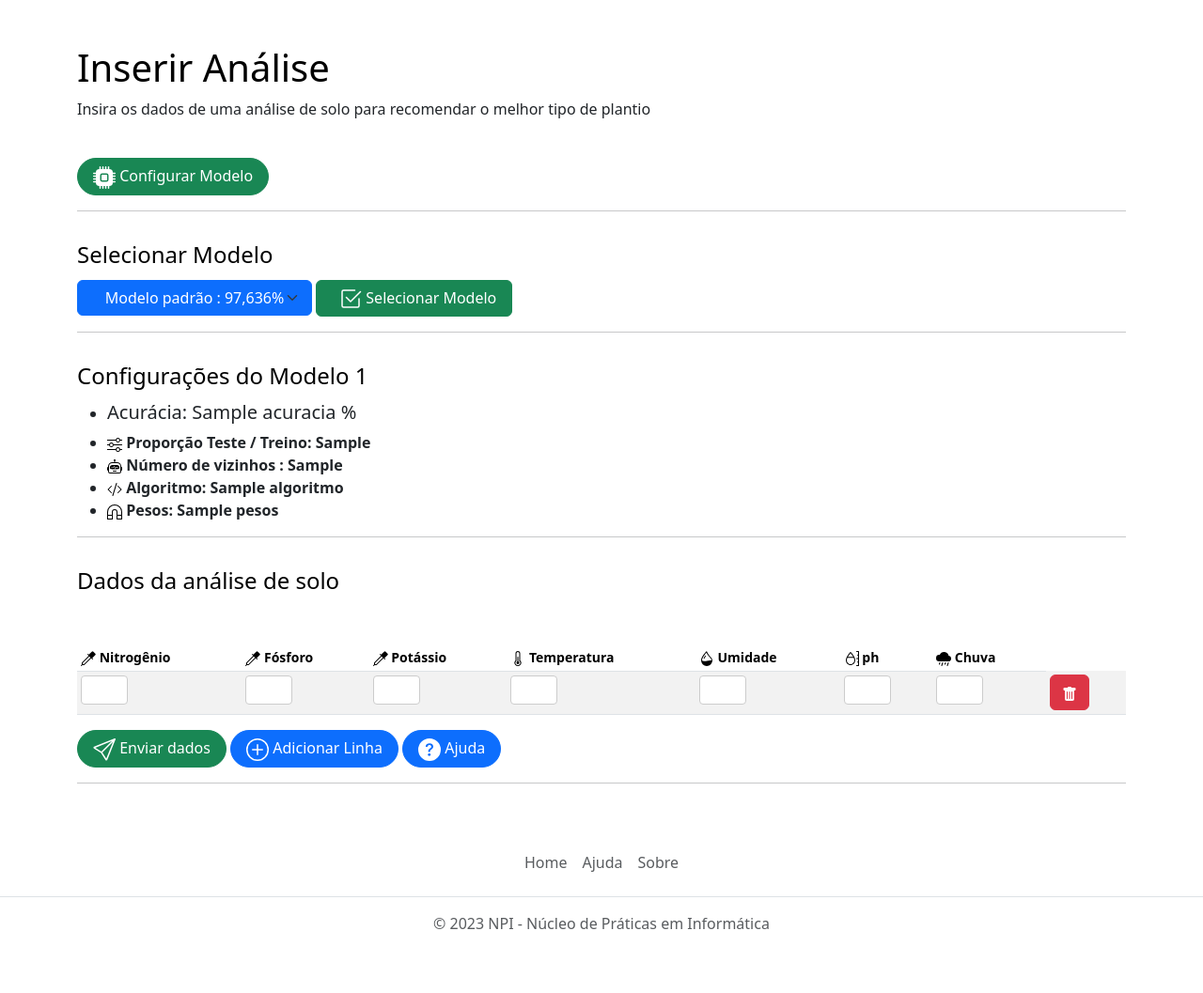
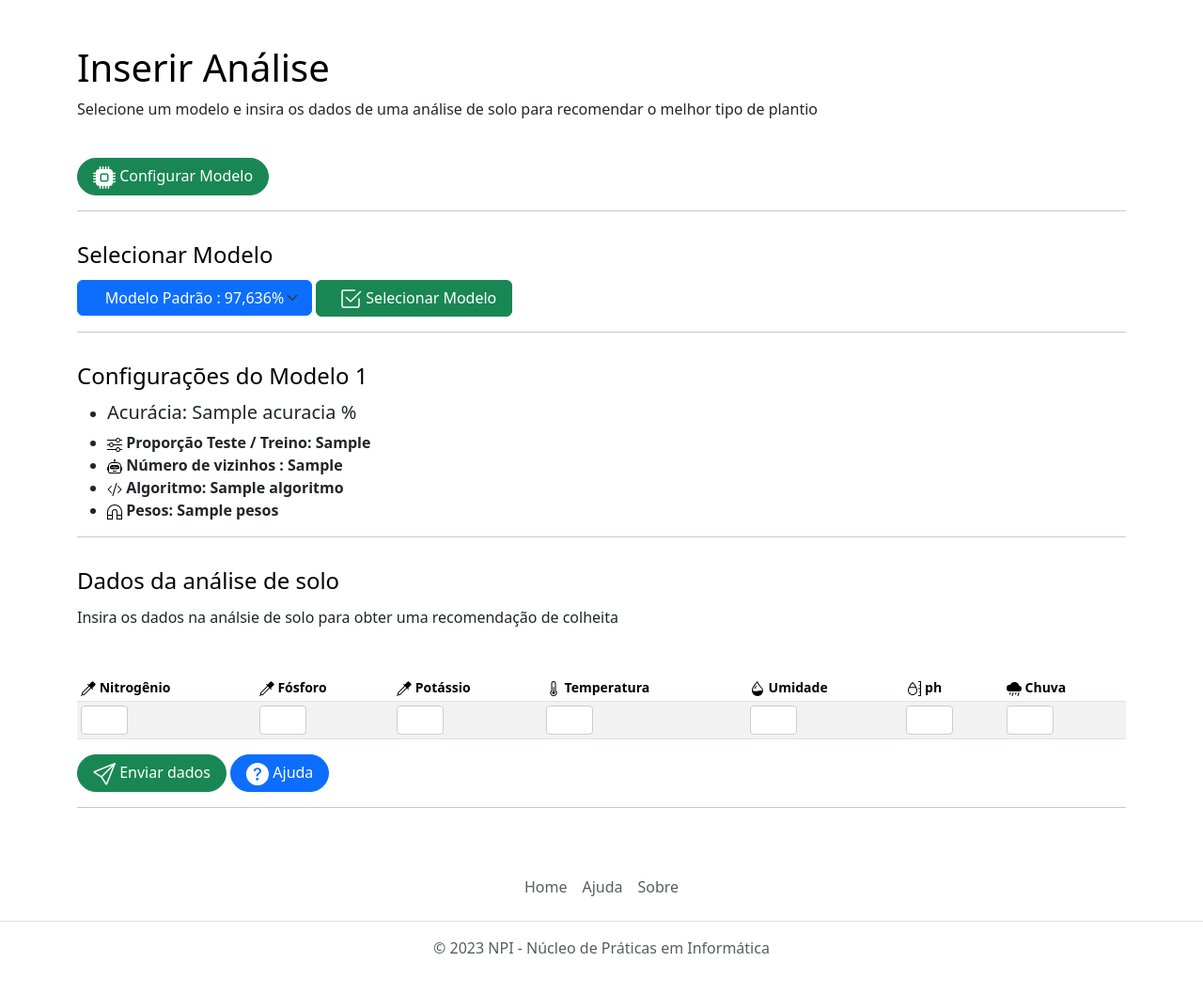
Before and after one commit to MateusCampaner/Oraculus, a Django app: template oraculus/templates/inserir_analise.html in a window 1280 px wide. Shown: the part 89-1146 px from the top of the page at 94% size. Before the commit the page ends 1078 px from the top, so only its background shows below. Run offline with Django 4.2, Linux system fonts and the light colour scheme; tables that the repository leaves empty hold one stand-in row (values such as "Sample post"); the template is opened without the code that fills it: values that come from a table or form of the project are taken from there, most other values are stand-ins (such as "Sample title", 1, 10 or a date in 2020); some libraries are stand-ins or nearby versions.

Commit message:
COMMIT FINAL PARA A BANCA - Correção e ajustes menores

```diff
--- a/oraculus/templates/inserir_analise.html
+++ b/oraculus/templates/inserir_analise.html
@@ -34,7 +34,7 @@
 
       <h1 class="text-body-emphasis">Inserir Análise</h1>
       <p>
-        Insira os dados de uma análise de solo para recomendar o melhor tipo de plantio
+        Selecione um modelo e insira os dados de uma análise de solo para recomendar o melhor tipo de plantio
       </p>
 
       <br>
@@ -58,7 +58,7 @@
 
           <select name="label" id="select-label" class="form-select btn btn-primary dropdown-toggle custom-margin" style="width: 250px;">
 
-              <option value="Padrão" class="dropdown-item">Modelo padrão : 97,636%</option>
+              <option value="Padrão" class="dropdown-item">Modelo Padrão : 97,636%</option>
 
               {% for modelo in modelos %}
                 {% if modelo.id != 1 and modelo.usuario_id == user.id or user.is_superuser%}
@@ -96,6 +96,10 @@
 
     <h4 class="text-body-emphasis pt-3 pb-1">Dados da análise de solo</h4>
 
+    <p>
+      Insira os dados na análsie de solo para obter uma recomendação de colheita
+    </p>
+
     </div>
 
       <div class="table-responsive small">
@@ -131,10 +135,12 @@
                 <td><input class="numeric-input" type="float" name="pH" value=""></td>
                 <td><input class="numeric-input" type="float" name="Chuva" value=""></td>
 
+                <!--
                 <td><button type="button" class="btn btn-danger remove-row-button"><svg xmlns="http://www.w3.org/2000/svg" width="16" height="16" fill="currentColor" class="bi bi-trash-fill" viewBox="0 0 16 16">
                   <path d="M2.5 1a1 1 0 0 0-1 1v1a1 1 0 0 0 1 1H3v9a2 2 0 0 0 2 2h6a2 2 0 0 0 2-2V4h.5a1 1 0 0 0 1-1V2a1 1 0 0 0-1-1H10a1 1 0 0 0-1-1H7a1 1 0 0 0-1 1H2.5zm3 4a.5.5 0 0 1 .5.5v7a.5.5 0 0 1-1 0v-7a.5.5 0 0 1 .5-.5zM8 5a.5.5 0 0 1 .5.5v7a.5.5 0 0 1-1 0v-7A.5.5 0 0 1 8 5zm3 .5v7a.5.5 0 0 1-1 0v-7a.5.5 0 0 1 1 0z"/>
                 </svg></button>
               </td>
+                -->
 
               </tr>
 
@@ -151,12 +157,15 @@
 
       </form>
 
-      <button id="addRowButton" class="btn btn-primary rounded-pill px-3">
+
+        <button id="addRowButton" class="btn btn-primary rounded-pill px-3" hidden>
         <svg xmlns="http://www.w3.org/2000/svg" width="24" height="24" fill="currentColor" class="bi bi-plus-circle" viewBox="0 0 16 16">
           <path d="M8 15A7 7 0 1 1 8 1a7 7 0 0 1 0 14zm0 1A8 8 0 1 0 8 0a8 8 0 0 0 0 16z"/>
           <path d="M8 4a.5.5 0 0 1 .5.5v3h3a.5.5 0 0 1 0 1h-3v3a.5.5 0 0 1-1 0v-3h-3a.5.5 0 0 1 0-1h3v-3A.5.5 0 0 1 8 4z"/>
         </svg>
       Adicionar Linha</button>
+
+
 
       <button id="ajuda" class="btn btn-primary rounded-pill px-3">
         <svg xmlns="http://www.w3.org/2000/svg" width="24" height="24" fill="currentColor" class="bi bi-question-circle-fill" viewBox="0 0 16 16">
```
Also changed, not shown: oraculus/inserir_analise/views.py (+11 -4 lines), oraculus/templates/configura_algoritmo.html (+8 -10 lines). Lines whose indentation alone changed are shown as unchanged.
